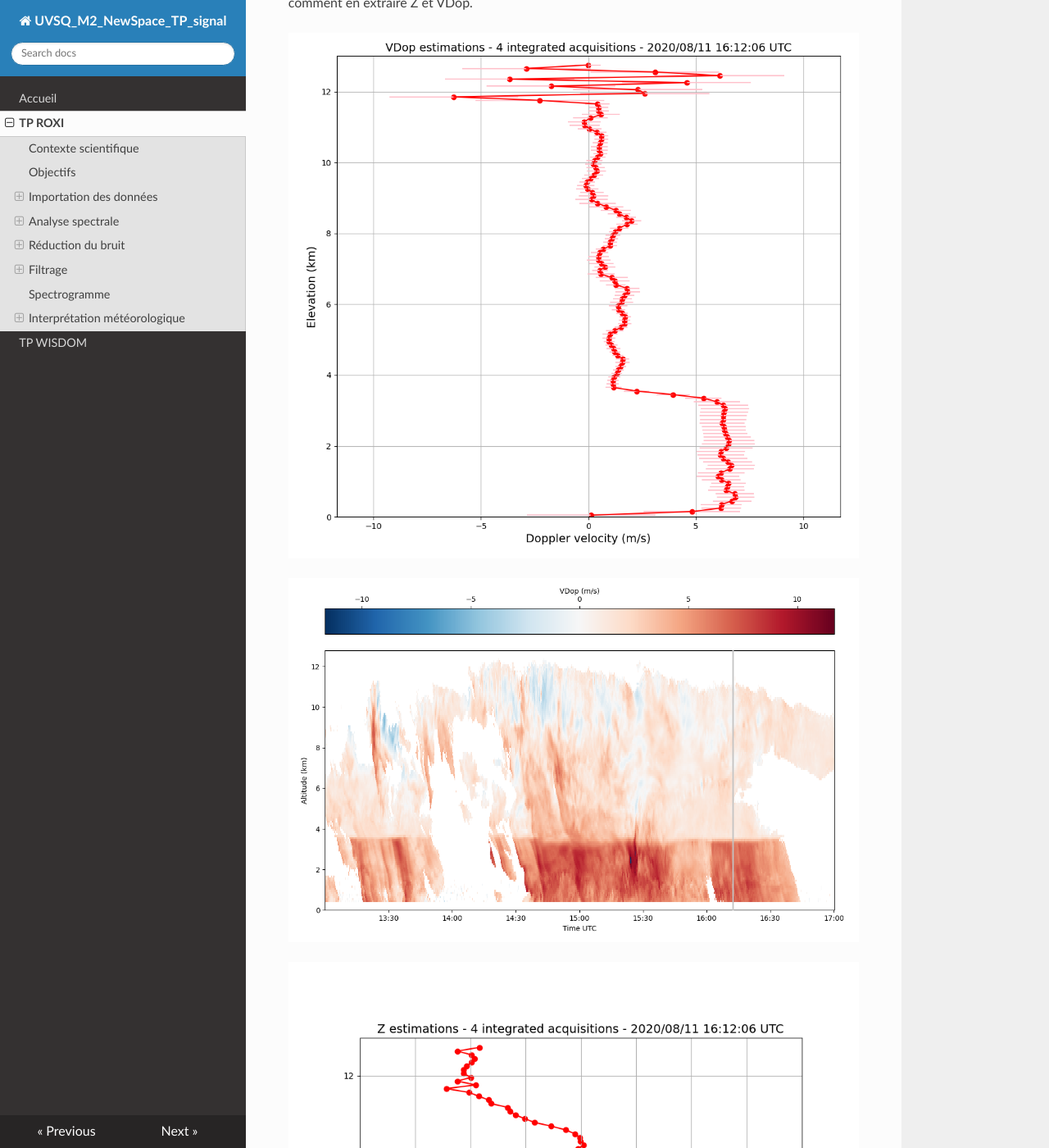
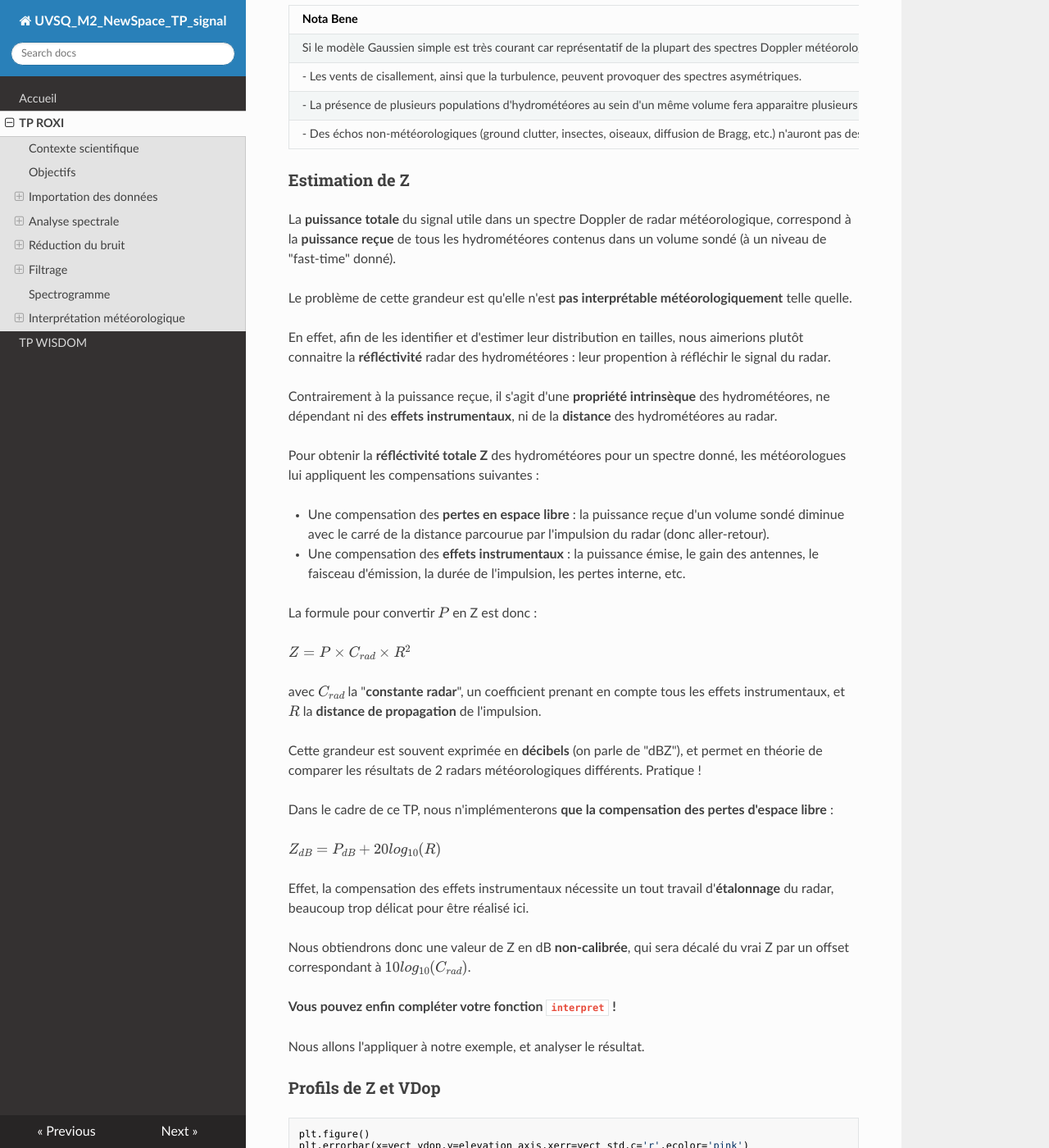
Before and after one commit to NicOudart/UVSQ_M2_NewSpace_TP_signal, an MkDocs documentation site: the page built from docs/TP_ROXI.md, in a window 1280 px wide and 1400 px high, scrolled down 22246 px. Shown: the whole window at 82% size. Built offline with MkDocs 1.6.1, drawn with Linux system fonts in a browser that asks for light colours; nearby versions of some CDN libraries; some of the changed text lies outside the part shown.

Commit message:
-Progress on ROXI.

```diff
--- a/docs/TP_ROXI.md
+++ b/docs/TP_ROXI.md
@@ -54,7 +54,7 @@ Ces spectres peuvent ensuite être concaténés verticalement afin d'obtenir une
 ![Analyse spectrale Doppler](img/Doppler_spectral_analysis.png)
 
 On peut voir chaque spectre Doppler comme la distribution des puissances reçues par le radar par rapport à la vitesse des hydrométéores au sein d'un volume sondé.
-Il est courant d'essayer de modéliser cette distribution par un modèle Gaussien, afin d'en tirer 2 caractéristiques des précipitations : leur réfléctivité moyenne **Z**, et leur vitesse moyenne **VDop**.
+Il est courant d'essayer de modéliser cette distribution par un modèle Gaussien, afin d'en tirer 2 caractéristiques des précipitations : leur réfléctivité totale **Z**, et leur vitesse moyenne **VDop**.
 
 De ces caractéristiques pourrons être inférées des **grandeurs météorologiques** d'intérêt : le régime de précipitation, sa phase, son intensité, etc.
 
@@ -569,9 +569,9 @@ Pour commencer, il nous faut pouvoir convertir l'axe de "fast-time" en **éléva
 Les ondes éléctromagnétiques se propageant à environ **la vitesse de la lumière** dans l'atmosphère terrestre, cette conversion est très simple.
 Il faut juste faire attention au fait que l'impulsion radar fait un **aller-retour** entre l'antenne et une cible.
 
-Si on note $h$ l'élévation, $t$ le temps de retard des échos, et $c$ la vitesse de la lumière, on a :
+Si on note $h$ l'élévation, $dt$ le temps de retard des échos, et $c$ la vitesse de la lumière, on a :
 
-$h = \frac{c t}{2}$
+$h = \frac{c \times dt}{2}$
 
 Ensuite, il nous faudra convertir l'axe des décalages en fréquence Doppler en **vitesses verticales**.
 
@@ -655,6 +655,8 @@ Pour ajuster cette fonction à nos spectres en dB, il faudra la fournir en entr
 
 Pour aider l'algorithme d'optimisation de `curve_fit` à converger, on pourra lui fournir une initialisation des paramètres à optimiser avec l'argument `p0`, ainsi que des bornes min et max avec l'argument `bounds`.
 
+Le paramètre $v_{Dop}$ obtenu correspondra directement à **VDop**, et le paramètre $P$ correspondra à la puissance total du signal utile dans le spectre (bruit blanc non compris) que nous convertirons plus tard en **Z**.
+
 Voici un exemple pour le 11ème spectre de notre spectrogramme (en dB) `mat_spectrum` :
 
 ~~~
@@ -682,6 +684,16 @@ Voici le modèle que vous devriez alors obtenir :
 
 Le modèle gaussien déterminé par `curve_fit` colle visiblement très bien à notre spectre Doppler.
 
+On trouve que :
+
+* $P \approx -28.4 dB$
+
+* $V_{Dop} \approx 6.2 m/s$
+
+* $\sigma \approx 0.9 m/s$
+
+Il ne reste plus qu'à savoir comment convertir la puissance totale du spectre $P$ en réfléctivité Z.
+
 |Nota Bene|
 |:-|
 |Si le modèle Gaussien simple est très courant car représentatif de la plupart des spectres Doppler météorologiques, il est parfois inadapté :|
@@ -689,13 +701,69 @@ Le modèle gaussien déterminé par `curve_fit` colle visiblement très bien à
 |- La présence de plusieurs populations d'hydrométéores au sein d'un même volume fera apparaitre plusieurs gaussiennes dans un même spectre.|
 |- Des échos non-météorologiques (ground clutter, insectes, oiseaux, diffusion de Bragg, etc.) n'auront pas des spectres gaussiens.|
 
-### Estimation de Z et VDop
+### Estimation de Z
 
-Maintenant que nous savons comment ajuster un modèle gaussien à nos spectres Doppler, voyons comment en extraire Z et VDop.
+La **puissance totale** du signal utile dans un spectre Doppler de radar météorologique, correspond à la **puissance reçue** de tous les hydrométéores contenus dans un volume sondé (à un niveau de "fast-time" donné).
+
+Le problème de cette grandeur est qu'elle n'est **pas interprétable météorologiquement** telle quelle.
+
+En effet, afin de les identifier et d'estimer leur distribution en tailles, nous aimerions plutôt connaitre la **réfléctivité** radar des hydrométéores : leur propention à réfléchir le signal du radar.
+
+Contrairement à la puissance reçue, il s'agit d'une **propriété intrinsèque** des hydrométéores, ne dépendant ni des **effets instrumentaux**, ni de la **distance** des hydrométéores au radar.
+
+Pour obtenir la **réfléctivité totale Z** des hydrométéores pour un spectre donné, les météorologues lui appliquent les compensations suivantes :
+
+* Une compensation des **pertes en espace libre** : la puissance reçue d'un volume sondé diminue avec le carré de la distance parcourue par l'impulsion du radar (donc aller-retour).
+
+* Une compensation des **effets instrumentaux** : la puissance émise, le gain des antennes, le faisceau d'émission, la durée de l'impulsion, les pertes interne, etc.
+
+La formule pour convertir $P$ en Z est donc :
+
+$Z = P \times C_{rad} \times R^2$
+
+avec $C_{rad}$ la "**constante radar**", un coefficient prenant en compte tous les effets instrumentaux, et $R$ la **distance de propagation** de l'impulsion.
+
+Cette grandeur est souvent exprimée en **décibels** (on parle de "dBZ"), et permet en théorie de comparer les résultats de 2 radars météorologiques différents. Pratique !
+
+Dans le cadre de ce TP, nous n'implémenterons **que la compensation des pertes d'espace libre** :
+
+$Z_{dB} = P_{dB} + 20 log_{10}(R)$
+
+Effet, la compensation des effets instrumentaux nécessite un tout travail d'**étalonnage** du radar, beaucoup trop délicat pour être réalisé ici.
+
+Nous obtiendrons donc une valeur de Z en dB **non-calibrée**, qui sera décalé du vrai Z par un offset correspondant à $10 log_{10}(C_{rad})$.
+
+**Vous pouvez enfin compléter votre fonction `interpret` !**
+
+Nous allons l'appliquer à notre exemple, et analyser le résultat.
+
+### Profils de Z et VDop
+
+~~~
+plt.figure()
+plt.errorbar(x=vect_vdop,y=elevation_axis,xerr=vect_std,c='r',ecolor='pink')
+plt.scatter(vect_vdop,elevation_axis,c='r',marker='o')
+plt.xlabel('Doppler velocity (m/s)')
+plt.ylabel('Elevation (m)')
+plt.title('VDop estimations - 4 integrated acquisitions - 2020/08/11 16:12:06 UTC')
+plt.grid()
+plt.show()
+~~~
 
 ![Exemple d'estimations de VDop](img/ROXI_VDop_estimations_example.png)
 
 ![Estimations de VDop pour l'orage complet](img/ROXI_VDop_thunderstorm_example.png)
+
+~~~
+plt.figure()
+plt.plot(vect_Z,elevation_axis,'r-')
+plt.scatter(vect_Z,elevation_axis,c='r',marker='o')
+plt.xlabel('Uncalibrated Z (dB)')
+plt.ylabel('Elevation (m)')
+plt.title('Z estimations - 4 integrated acquisitions - 2020/08/11 16:12:06 UTC')
+plt.grid()
+plt.show()
+~~~
 
 ![Exemple d'estimations de Z](img/ROXI_Z_estimations_example.png)
 
```
Also changed, not shown: docs/TP_WISDOM.md (+1 -1 lines).
